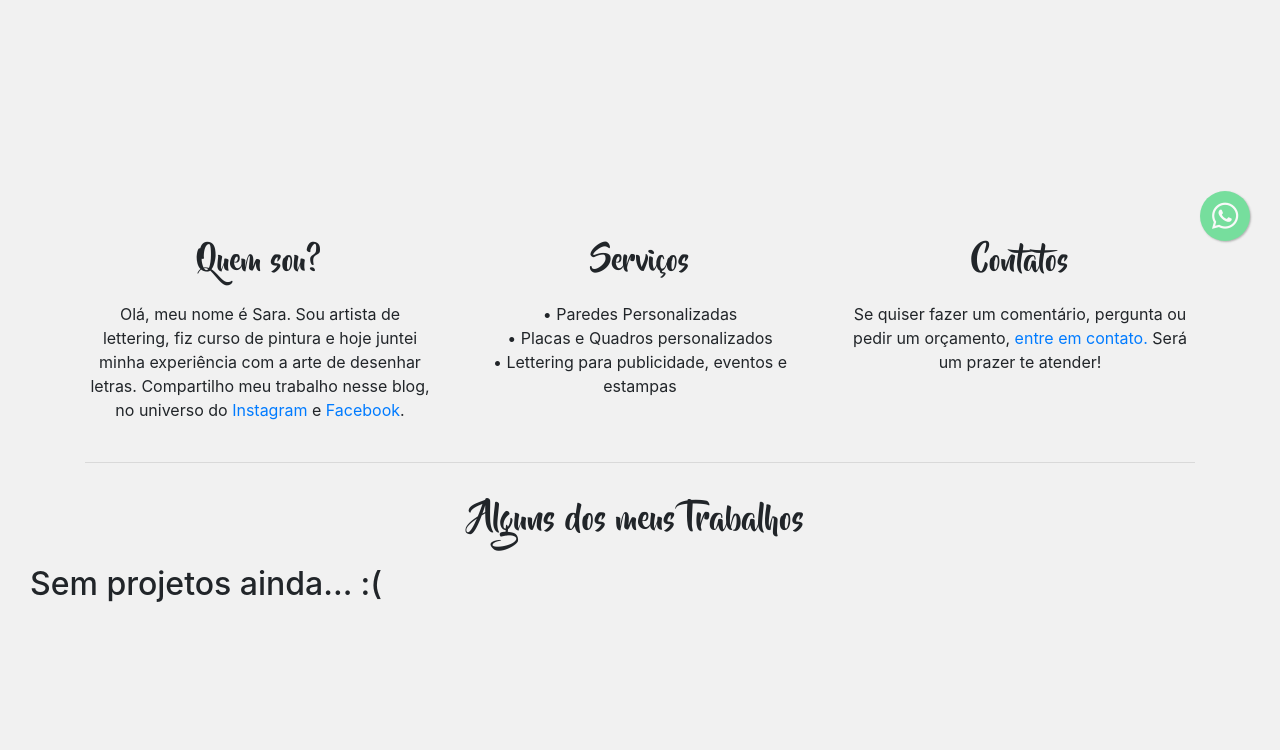
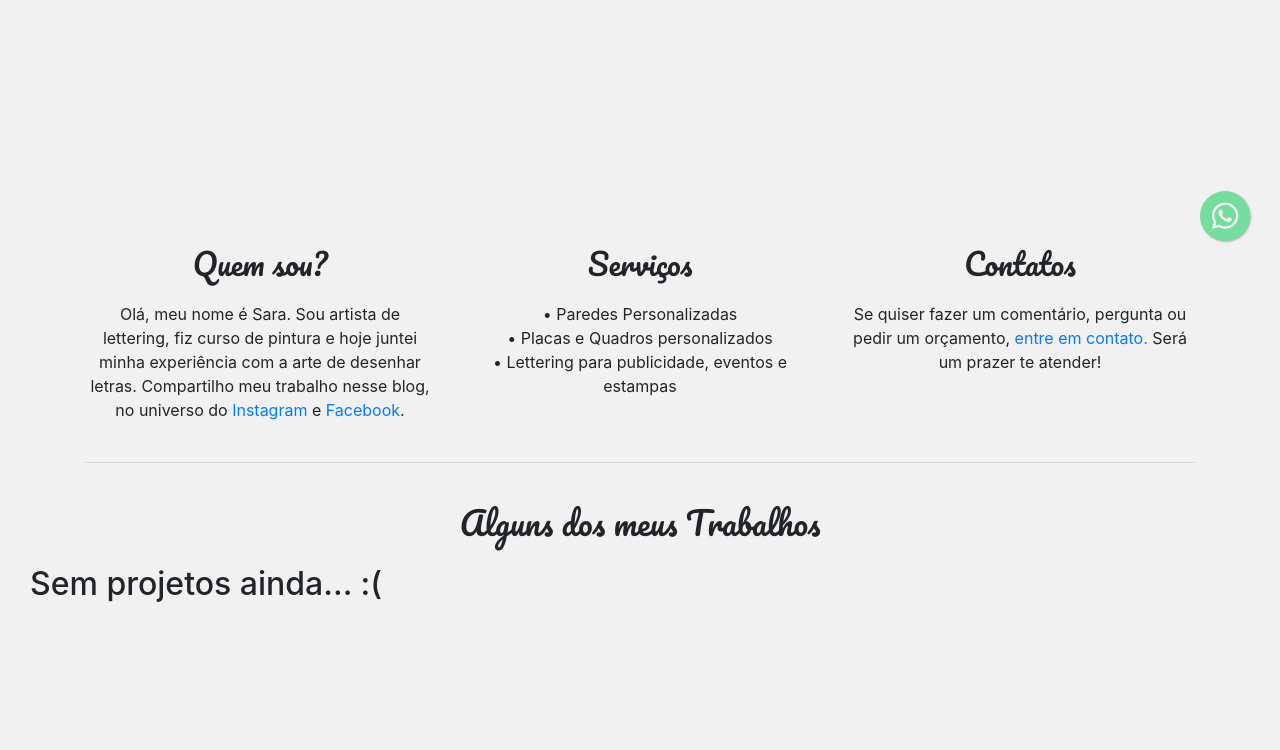
Before and after one commit to HigorTuretta/Litterae, a PHP site: page / in a window 1280 px wide. Shown: the part 529-1279 px from the top of the page. Run offline with PHP 8.4, Linux system fonts and the light colour scheme; data that the repository does not hold is empty; some libraries are stand-ins or nearby versions.

Commit message:
FontsUpdated

```diff
--- a/assets/css/style.css
+++ b/assets/css/style.css
@@ -2,12 +2,7 @@
 
 @import url('https://fonts.googleapis.com/css2?family=Bebas+Neue&display=swap');
 
-@font-face {
-    font-family: 'beyond_the_mountains';
-    src: url('../fonts/beyond_the_mountains.ttf');
-    font-weight: normal;
-    font-style: normal;
-}
+@import url('https://fonts.googleapis.com/css2?family=Pacifico&display=swap');
 
 * {
     margin: 0px;
@@ -326,7 +321,7 @@ nav {
 /* SOBRE BEGIN */
 
 .text-sobre {
-    font-family: "beyond_the_mountains";
+    font-family: 'Pacifico', cursive;
     font-size: 30px;
 }
 
@@ -349,7 +344,7 @@ nav {
 /* CARDS BEGIN */
 
 .pTitle-home{
-    font-family: 'beyond_the_mountains';
+    font-family: 'Pacifico', cursive;
 }
 .container-personalized {
     margin: 30px;
@@ -553,7 +548,7 @@ form input, select, textarea {
 }
 
 #contato h2 {
-    font-family: 'beyond_the_mountains';
+    font-family: 'Pacifico', cursive;
     text-align: center;
     margin-bottom: 20px;
     margin-top: 40px;
@@ -661,7 +656,7 @@ form input, select, textarea {
 /* PORTIFOLIO PAGE BEGIN */
 
 .pTitle h2 {
-    font-family: 'beyond_the_mountains';
+    font-family: 'Pacifico', cursive;
     font-size: 45px;
 }
 
@@ -734,7 +729,7 @@ form input, select, textarea {
 }
 
 .sobreNos-title {
-    font-family: 'beyond_the_mountains';
+    font-family: 'Pacifico', cursive;
     text-align: center;
     margin-bottom: 50px;
 }
--- a/site/modelSite.php
+++ b/site/modelSite.php
@@ -275,6 +275,19 @@ class modelPortifolio
 class modelSobreNos
 {
 
+    //Busca dados para alimentar a página
+    function buscaSobreNos($conDb) {
+
+        $modelRsc = $conDb->db_select( "SELECT * FROM sobrenos LIMIT 1 " );
+
+        if ( $conDb->db_num_linhas($modelRsc) == 0  ) {
+            return array();
+        } else {
+            return $conDb->db_busca_dados($modelRsc);
+        }
+
+    }
+
     // busca pelo codigo
     function buscaCodSobre($conDb, $codSobre)
     {
```
Also changed, not shown: site/formSobreNos.php (+10 -0 lines), site/sobreNos.php (+4 -4 lines), assets/fonts/.htaccess (deleted), assets/fonts/beyond_the_mountains.ttf (deleted).
